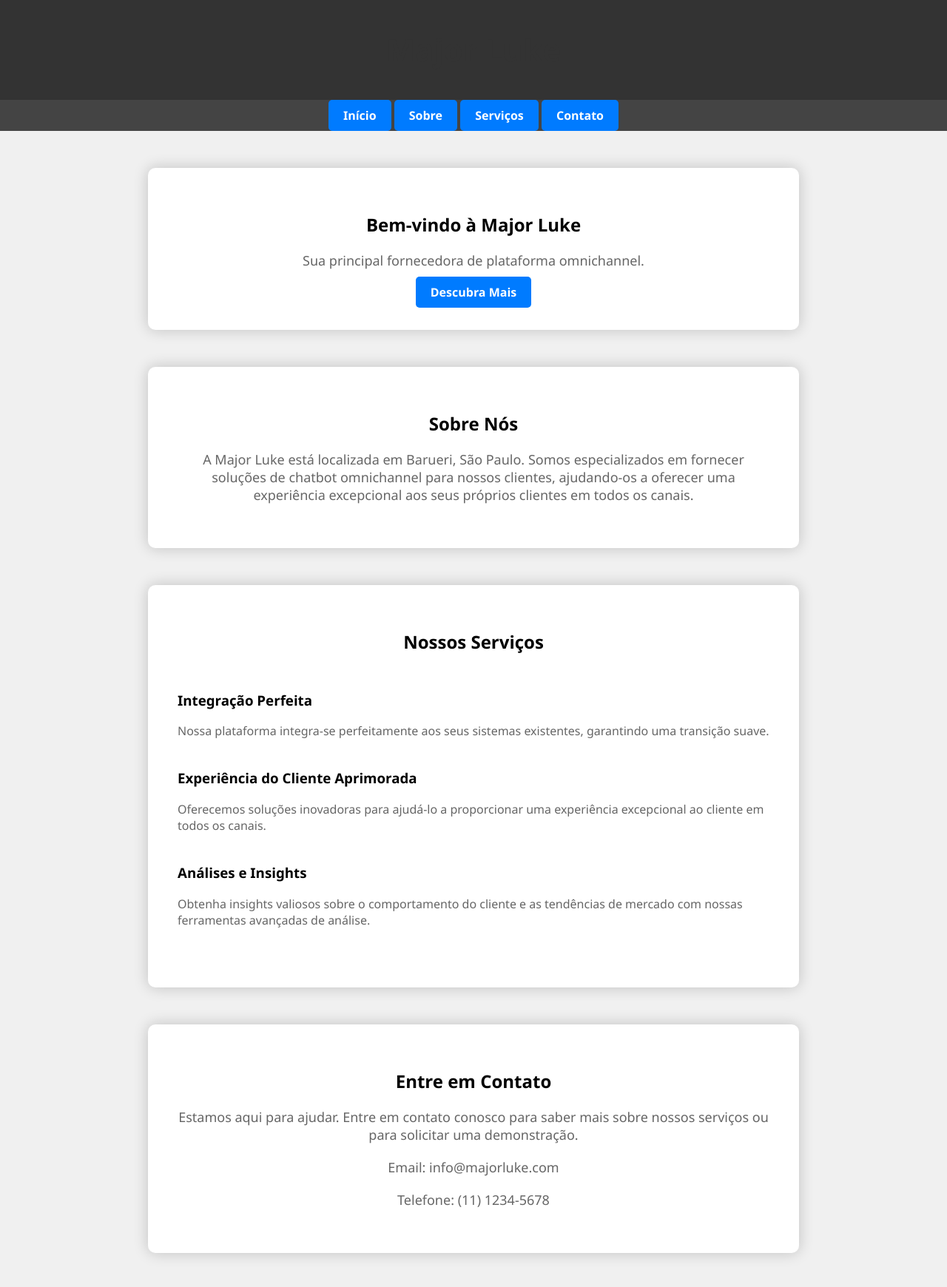
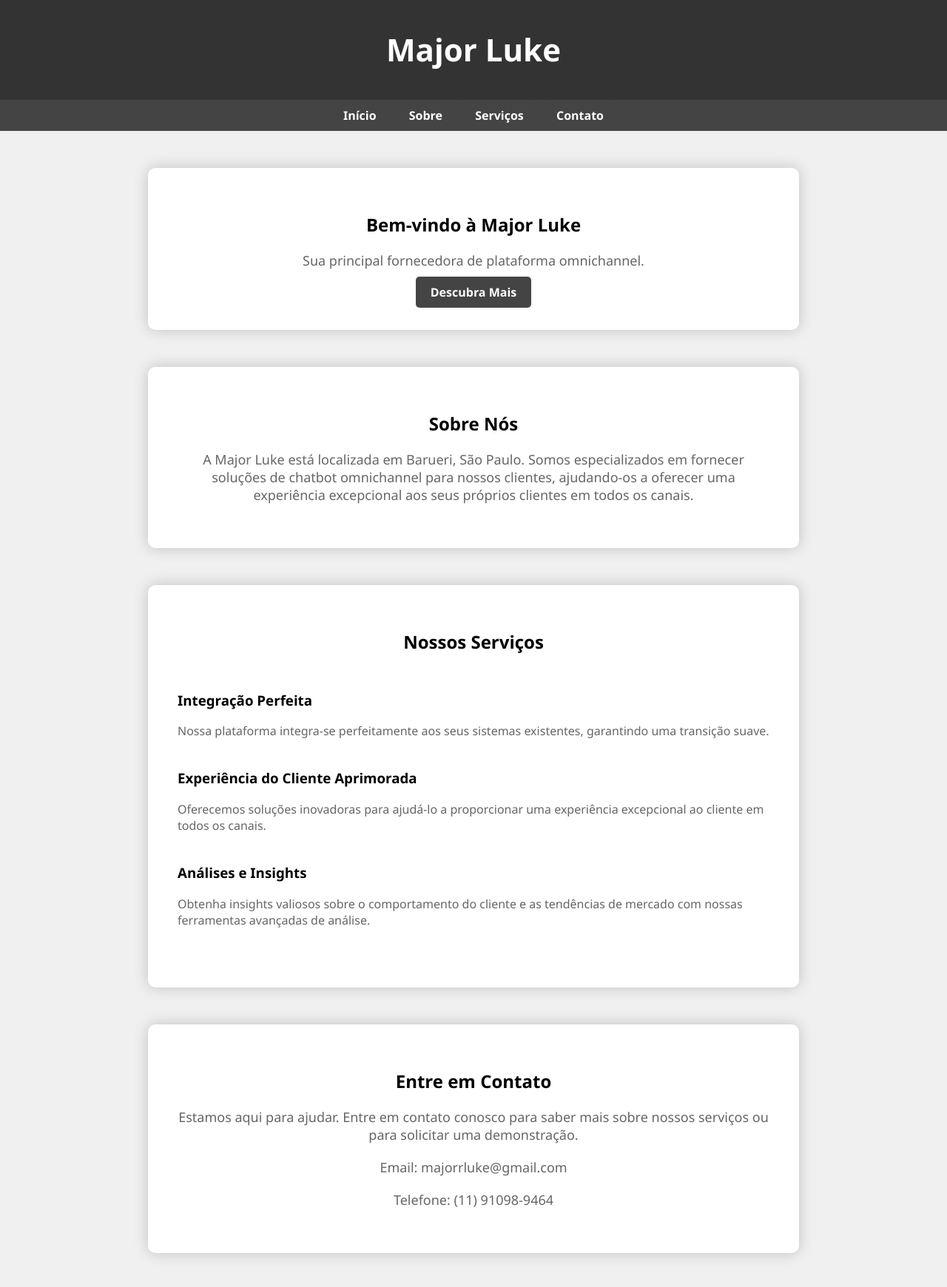
Before and after one commit to MajorrLuke/majorrluke.github.io, a plain HTML site: page index.html in a window 1280 px wide. Shown: the whole page at 74% size. Drawn offline with Linux system fonts and the light colour scheme.

Commit message:
Update index.html
teste

```diff
--- a/index.html
+++ b/index.html
@@ -53,7 +53,7 @@
         h1 {
             font-size: 42px;
             margin-bottom: 30px;
-            color: #333;
+            color: white;
         }
         p {
             font-size: 18px;
@@ -64,7 +64,7 @@
             text-decoration: none;
             color: #fff;
             font-weight: bold;
-            background-color: #007bff;
+            background-color: #444444;
             padding: 10px 20px;
             border-radius: 5px;
             transition: background-color 0.3s ease;
@@ -143,8 +143,8 @@
     <div id="contact" class="container">
         <h2>Entre em Contato</h2>
         <p>Estamos aqui para ajudar. Entre em contato conosco para saber mais sobre nossos serviços ou para solicitar uma demonstração.</p>
-        <p>Email: info@majorluke.com</p>
-        <p>Telefone: (11) 1234-5678</p>
+        <p>Email: majorrluke@gmail.com</p>
+        <p>Telefone: (11) 91098-9464</p>
     </div>
 </body>
 </html>
```
